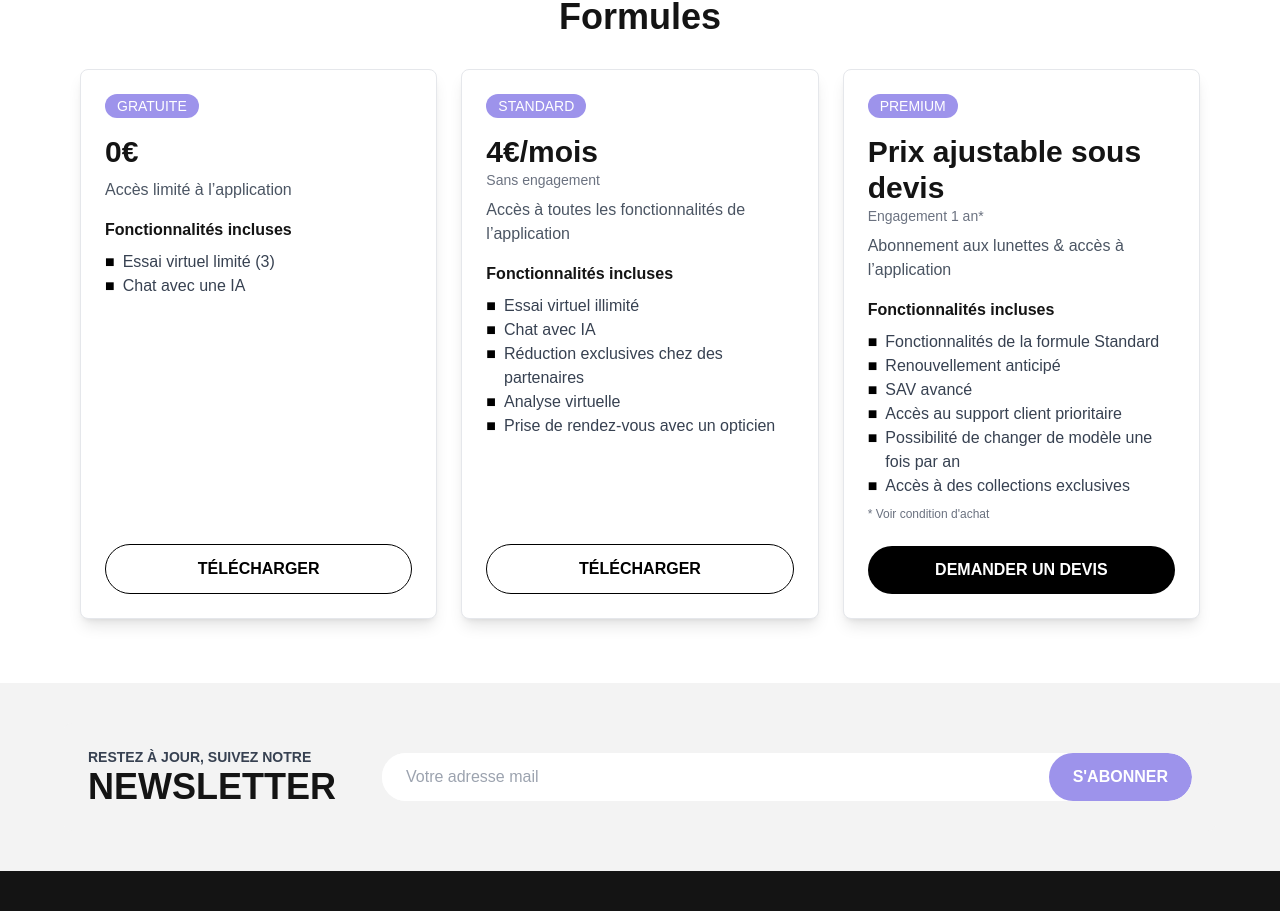
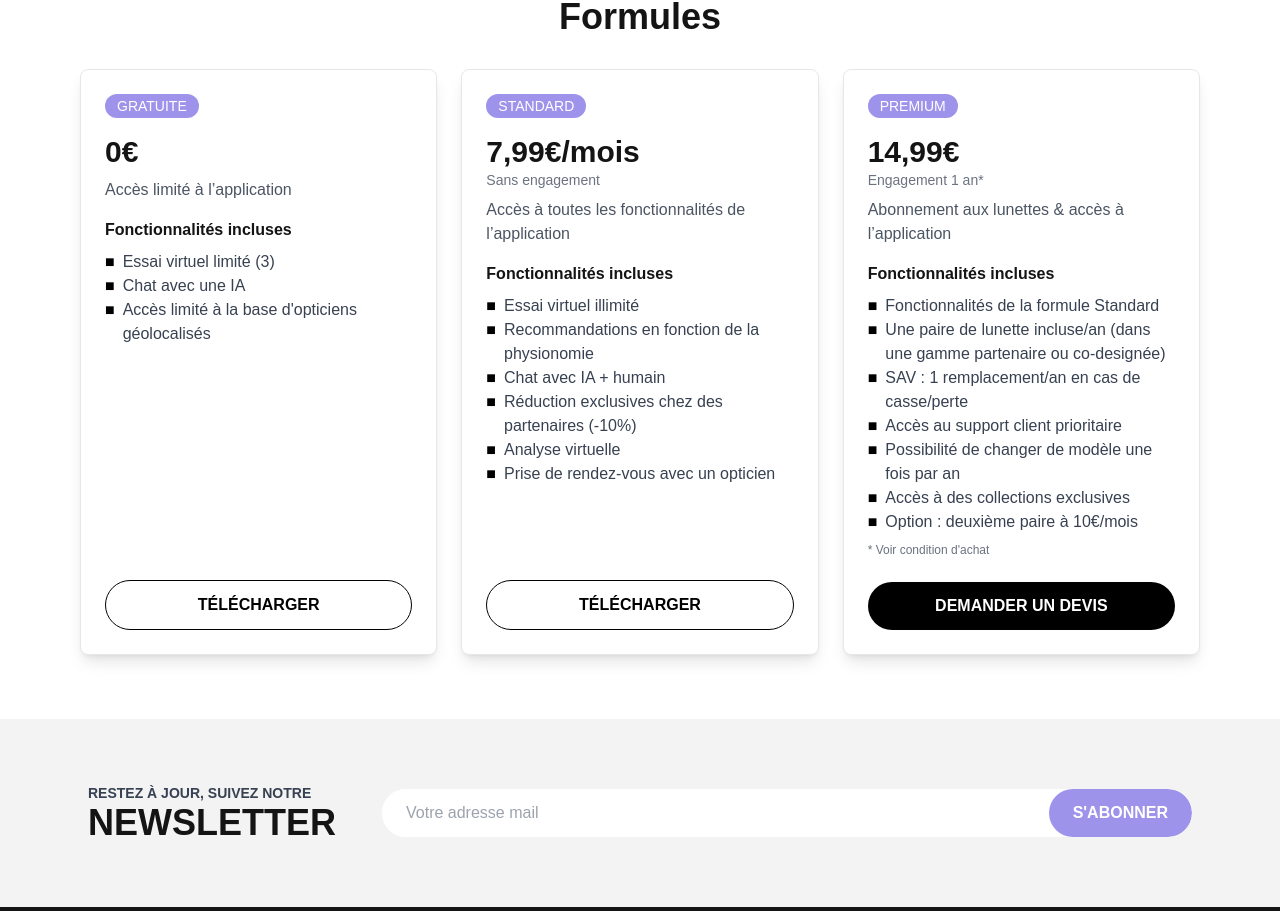
Before and after one commit to ugododo/glassia, a Next.js app: page / in a window 1280 px wide. Shown: the part 3152-4063 px from the top of the page. Built offline with nearby package versions, Linux system fonts and the light colour scheme; a web font is replaced by a local one.

Commit message:
refactor: update plans

```diff
--- a/src/app/page.tsx
+++ b/src/app/page.tsx
@@ -76,19 +76,20 @@ export default function Home() {
       name: "GRATUITE",
       price: "0€",
       description: "Accès limité à l’application",
-      features: ["Essai virtuel limité (3)", "Chat avec une IA"],
+      features: ["Essai virtuel limité (3)", "Chat avec une IA", "Accès limité à la base d'opticiens géolocalisés"],
       buttonText: "TÉLÉCHARGER",
       buttonStyle: "border border-black text-black",
     },
     {
       name: "STANDARD",
-      price: "4€/mois",
+      price: "7,99€/mois",
       subtext: "Sans engagement",
       description: "Accès à toutes les fonctionnalités de l’application",
       features: [
         "Essai virtuel illimité",
-        "Chat avec IA",
-        "Réduction exclusives chez des partenaires",
+        "Recommandations en fonction de la physionomie",
+        "Chat avec IA + humain",
+        "Réduction exclusives chez des partenaires (-10%)",
         "Analyse virtuelle",
         "Prise de rendez-vous avec un opticien",
       ],
@@ -97,16 +98,17 @@ export default function Home() {
     },
     {
       name: "PREMIUM",
-      price: "Prix ajustable sous devis",
+      price: "14,99€",
       subtext: "Engagement 1 an*",
       description: "Abonnement aux lunettes & accès à l’application",
       features: [
         "Fonctionnalités de la formule Standard",
-        "Renouvellement anticipé",
-        "SAV avancé",
+        "Une paire de lunette incluse/an (dans une gamme partenaire ou co-designée)",
+        "SAV : 1 remplacement/an en cas de casse/perte",
         "Accès au support client prioritaire",
         "Possibilité de changer de modèle une fois par an",
         "Accès à des collections exclusives",
+        "Option : deuxième paire à 10€/mois"
       ],
       footnote: "* Voir condition d'achat",
       buttonText: "DEMANDER UN DEVIS",
```
